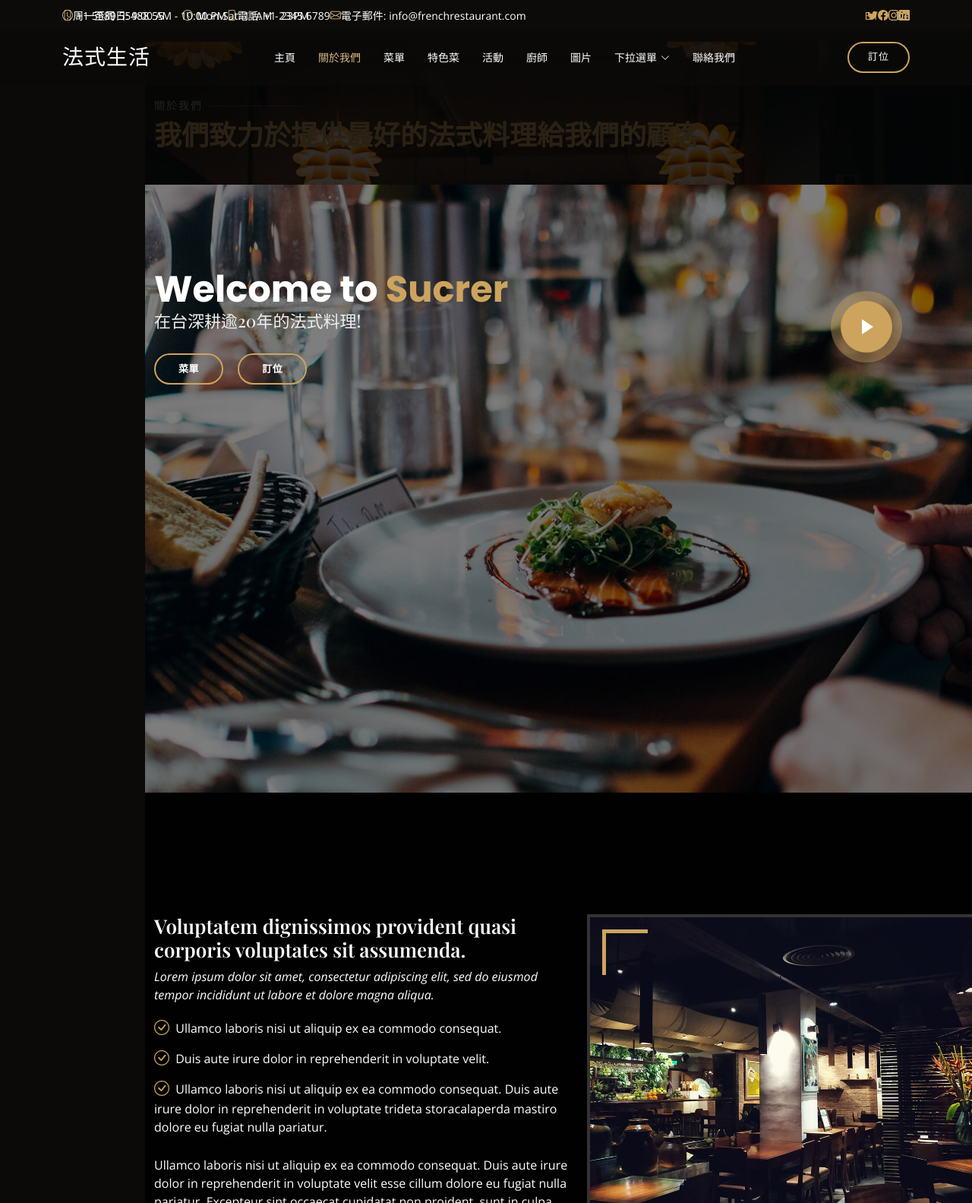
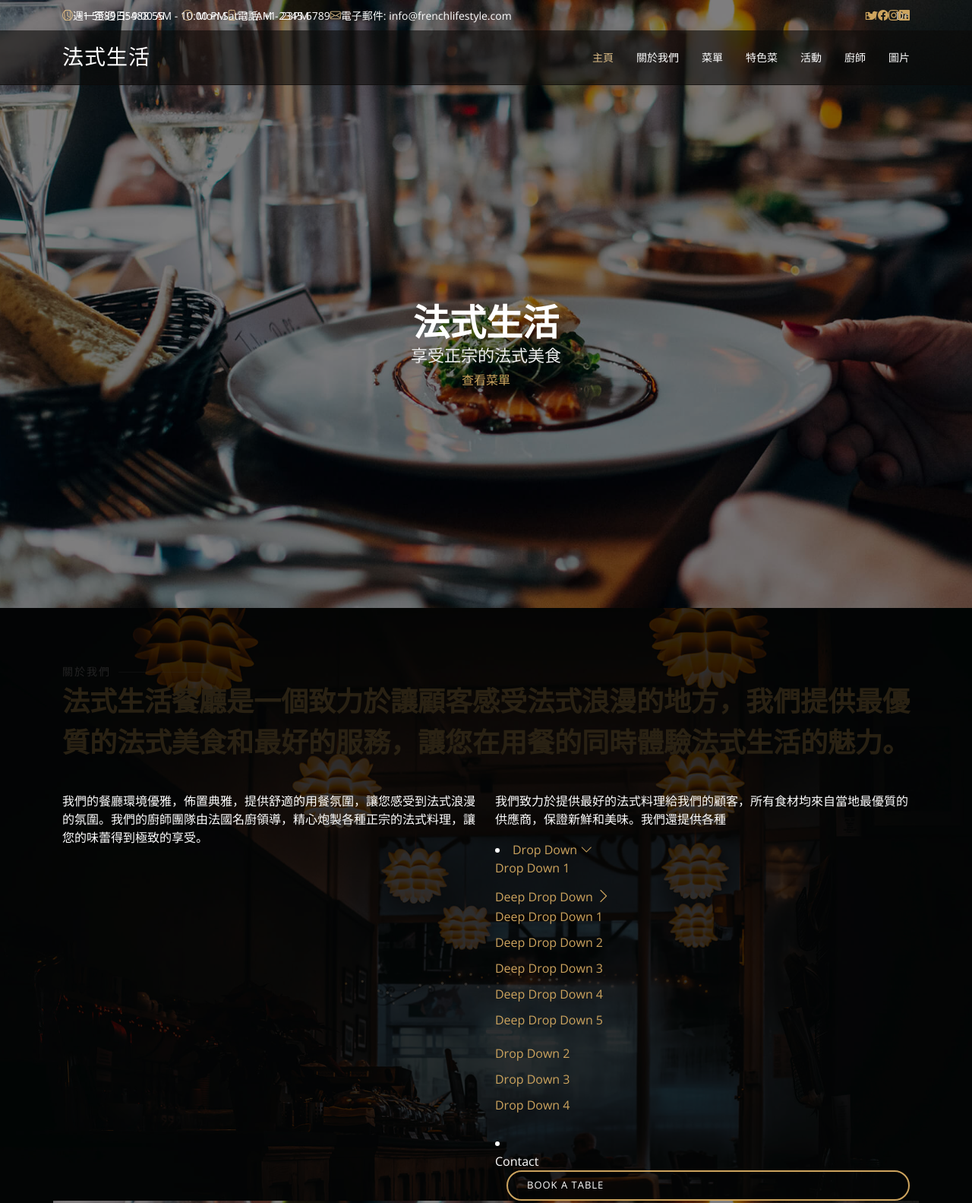
Before and after one commit to shu131313/shu0326.github.io, a plain HTML site: page index.html in a window 1280 px wide. Shown: the top 1583 px of the page at 76% size. Before the commit the page ends 800 px from the top, so only its background shows below. Drawn offline with nearby package versions, Linux system fonts and the light colour scheme; a web font is replaced by a local one.

Commit message:
third commit

```diff
--- a/index.html
+++ b/index.html
@@ -58,13 +58,6 @@
   </div>
 
   <!-- ======= Header ======= -->
-  <header id="header" class="fixed-top d-flex align-items-cente">
-    <div class="container-fluid container-xl d-flex align-items-center justify-content-lg-between">
-
-      <h1 class="logo me-auto me-lg-0"><a href="index.html">Sucrer</a></h1>
-      <!-- Uncomment below if you prefer to use an image logo -->
-      <!-- <a href="index.html" class="logo me-auto me-lg-0"><img src="assets/img/logo.png" alt="" class="img-fluid"></a>-->
-
   <!DOCTYPE html>
 <html lang="en">
 
@@ -106,9 +99,9 @@
     <div class="container d-flex justify-content-center justify-content-md-between">
 
       <div class="contact-info d-flex align-items-center">
-              <i class="bi bi-clock"></i> <span>周一至周日: 9:00 AM - 10:00 PM</span>
+        <i class="bi bi-clock"></i> <span>週一至週日: 9:00 AM - 10:00 PM</span>
         <i class="bi bi-phone"></i> <span>電話: +1 2345 6789</span>
-              <i class="bi bi-envelope"></i> <span>電子郵件: info@frenchrestaurant.com</span>
+        <i class="bi bi-envelope"></i> <span>電子郵件: info@frenchlifestyle.com</span>
       </div>
 
       <div class="social-links d-none d-md-flex align-items-center">
@@ -123,11 +116,11 @@
 
   <!-- ======= Header ======= -->
   <header id="header" class="fixed-top d-flex align-items-center">
-          <div class="container d-flex justify-content-between">
+    <div class="container-fluid container-xl d-flex align-items-center justify-content-lg-between">
 
-            <div class="logo d-flex align-items-center">
-              <h1 class="logo me-auto"><a href="index.html">法式生活</a></h1>
-            </div>
+      <h1 class="logo me-auto me-lg-0"><a href="index.html">法式生活</a></h1>
+      <!-- Uncomment below if you prefer to use an image logo -->
+      <!-- <a href="index.html" class="logo me-auto me-lg-0"><img src="assets/img/logo.png" alt="" class="img-fluid"></a>-->
 
       <nav id="navbar" class="navbar order-last order-lg-0">
         <ul>
@@ -138,29 +131,8 @@
           <li><a class="nav-link scrollto" href="#events">活動</a></li>
           <li><a class="nav-link scrollto" href="#chefs">廚師</a></li>
           <li><a class="nav-link scrollto" href="#gallery">圖片</a></li>
-                <li class="dropdown"><a href="#"><span>下拉選單</span> <i class="bi bi-chevron-down"></i></a>
-                  <ul>
-                    <li><a href="#">下拉選單 1</a></li>
-                    <li class="dropdown"><a href="#"><span>深度下拉選單</span> <i class="bi bi-chevron-right"></i></a>
-                      <ul>
-                        <li><a href="#">深度下拉選單 1</a></li>
-                        <li><a href="#">深度下拉選單 2</a></li>
-                        <li><a href="#">深度下拉選單 3</a></li>
-                        <li><a href="#">深度下拉選單 4</a></li>
-                        <li><a href="#">深度下拉選單 5</a></li>
         </ul>
-                    </li>
-                    <li><a href="#">下拉選單 2</a></li>
-                    <li><a href="#">下拉選單 3</a></li>
-                    <li><a href="#">下拉選單 4</a></li>
-                  </ul>
-                </li>
-                <li><a class="nav-link scrollto" href="#contact">聯絡我們</a></li>
-              </ul>
-              <i class="bi bi-list mobile-nav-toggle"></i>
       </nav><!-- .navbar -->
-
-            <a href="#book-a-table" class="book-a-table-btn scrollto d-none d-lg-flex">訂位</a>
 
     </div>
   </header><!-- End Header -->
@@ -168,7 +140,7 @@
   <!-- ======= Hero Section ======= -->
   <section id="hero" class="d-flex align-items-center">
     <div class="container text-center position-relative" data-aos="fade-in" data-aos-delay="100">
-            <h1>法式餐廳</h1>
+      <h1>法式生活</h1>
       <h2>享受正宗的法式美食</h2>
       <a href="#menu" class="btn-get-started scrollto">查看菜單</a>
     </div>
@@ -181,11 +153,40 @@
       <div class="container" data-aos="fade-up">
         <div class="section-title">
           <h2>關於我們</h2>
-                <p>我們致力於提供最好的法式料理給我們的顧客</p>
+          <p>法式生活餐廳是一個致力於讓顧客感受法式浪漫的地方，我們提供最優質的法式美食和最好的服務，讓您在用餐的同時體驗法式生活的魅力。</p>
         </div>
         <div class="row content">
-                <div class="
+          <div class="col-lg-6">
+            <p>
+              我們的餐廳環境優雅，佈置典雅，提供舒適的用餐氛圍，讓您感受到法式浪漫的氛圍。我們的廚師團隊由法國名廚領導，精心炮製各種正宗的法式料理，讓您的味蕾得到極致的享受。
+            </p>
+          </div>
+          <div class="col-lg-6 pt-4 pt-lg-0">
+            <p>
+              我們致力於提供最好的法式料理給我們的顧客，所有食材均來自當地最優質的供應商，保證新鮮和美味。我們還提供各種
 
+          <li class="dropdown"><a href="#"><span>Drop Down</span> <i class="bi bi-chevron-down"></i></a>
+            <ul>
+              <li><a href="#">Drop Down 1</a></li>
+              <li class="dropdown"><a href="#"><span>Deep Drop Down</span> <i class="bi bi-chevron-right"></i></a>
+                <ul>
+                  <li><a href="#">Deep Drop Down 1</a></li>
+                  <li><a href="#">Deep Drop Down 2</a></li>
+                  <li><a href="#">Deep Drop Down 3</a></li>
+                  <li><a href="#">Deep Drop Down 4</a></li>
+                  <li><a href="#">Deep Drop Down 5</a></li>
+                </ul>
+              </li>
+              <li><a href="#">Drop Down 2</a></li>
+              <li><a href="#">Drop Down 3</a></li>
+              <li><a href="#">Drop Down 4</a></li>
+            </ul>
+          </li>
+          <li><a class="nav-link scrollto" href="#contact">Contact</a></li>
+        </ul>
+        <i class="bi bi-list mobile-nav-toggle"></i>
+      </nav><!-- .navbar -->
+      <a href="#book-a-table" class="book-a-table-btn scrollto d-none d-lg-flex">Book a table</a>
 
     </div>
   </header><!-- End Header -->
@@ -195,7 +196,7 @@
     <div class="container position-relative text-center text-lg-start" data-aos="zoom-in" data-aos-delay="100">
       <div class="row">
         <div class="col-lg-8">
-          <h1>Welcome to <span>Sucrer</span></h1>
+          <h1>Welcome to <span>Restaurantly</span></h1>
           <h2>在台深耕逾20年的法式料理!<DOCTYPE html>
           <html lang="en">
           <head>
```
Lines whose indentation alone changed are shown as unchanged.
